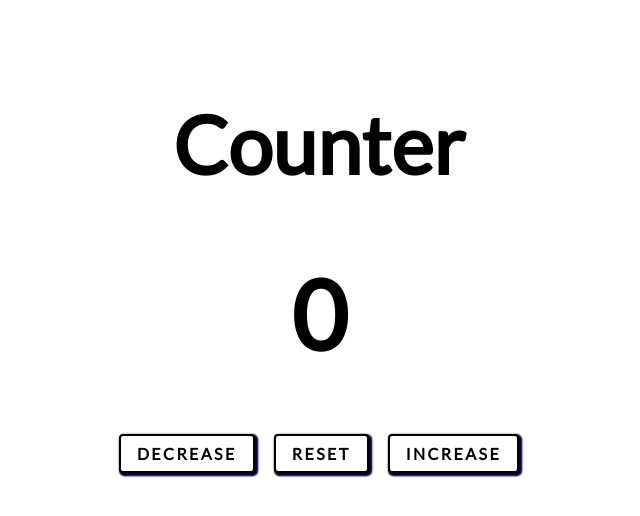
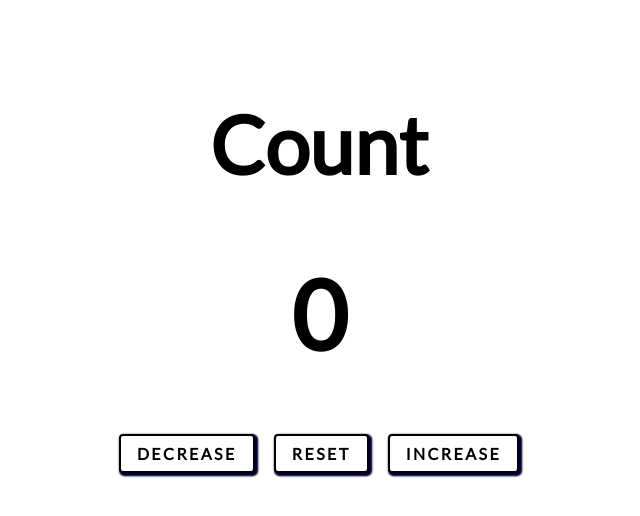
Before and after one commit to jimmypvu/counter_app, a plain HTML site: page index.html in a window 1280 px wide. Shown: the whole page, without its empty margins (321-961 px from the left). Drawn offline with Linux system fonts and the light colour scheme.

Commit message:
Add files via upload

```diff
--- a/index.html
+++ b/index.html
@@ -9,7 +9,7 @@
     <link rel="stylesheet" href="style.css" />
   </head>
   <body>
-    <h1>Counter</h1>
+    <h1>Count</h1>
     <p id="countText">0</p>
     <div class="button-container">
         <button class="click decrease">Decrease</button>
```
